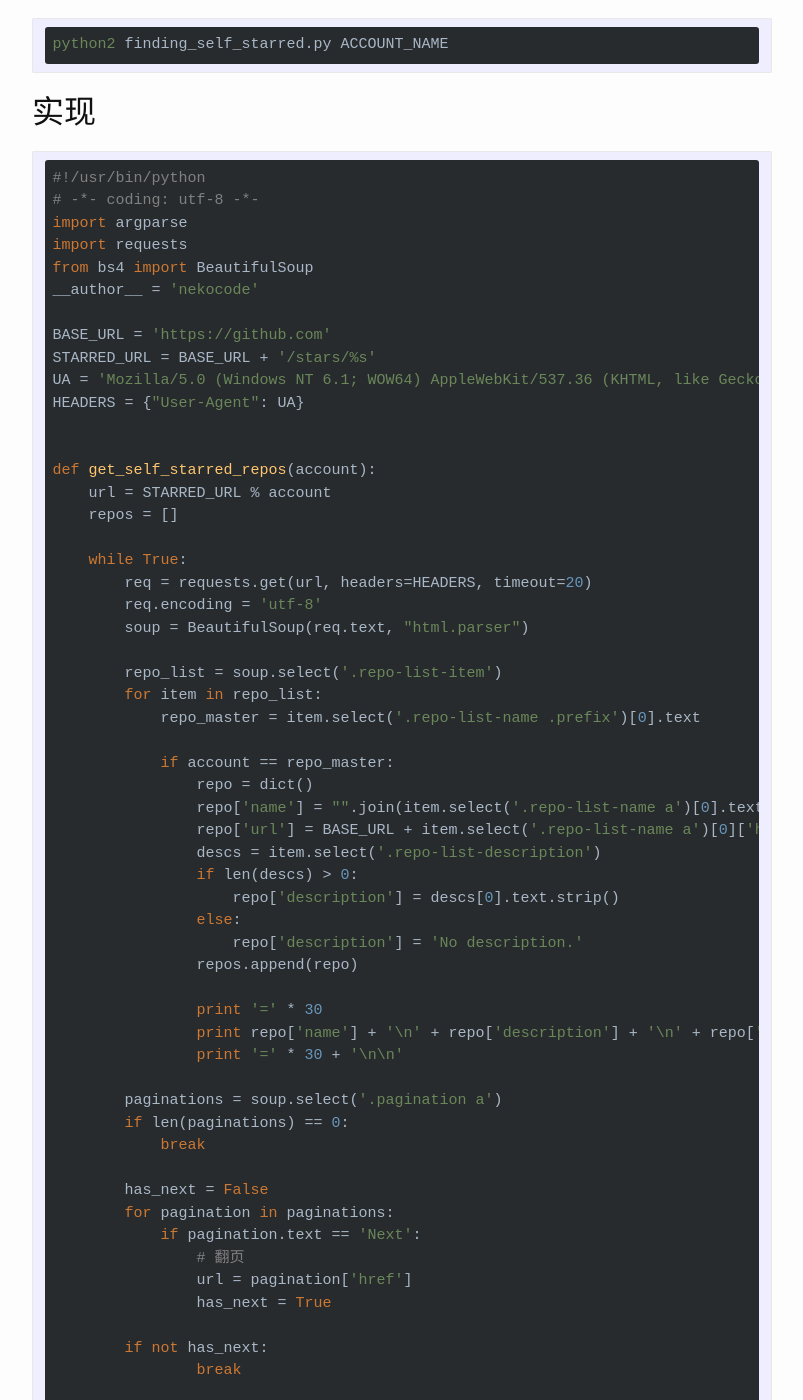
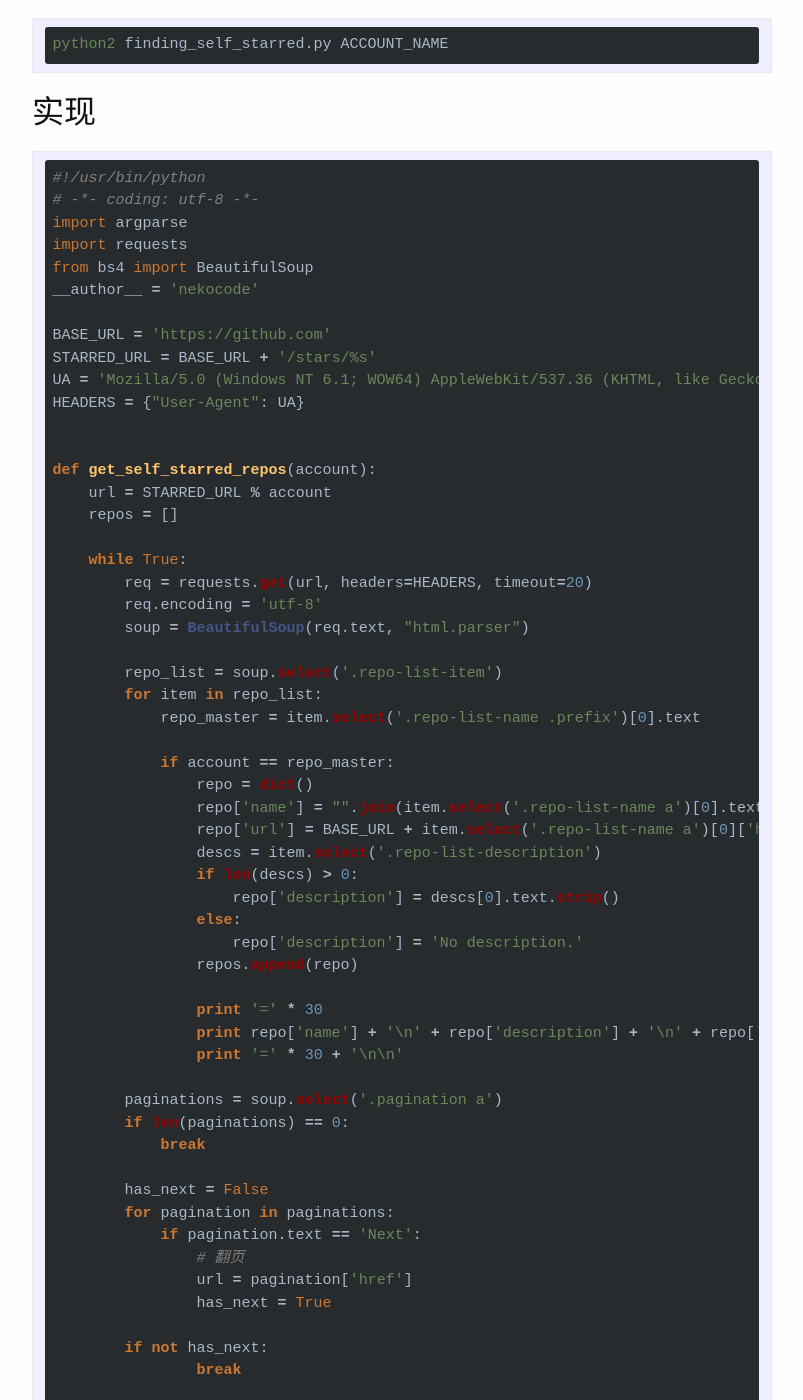
Before and after one commit to lipuwater/blog, a Jekyll site: the page built from _posts/2015-12-11-finding-self-starred.md, in a window 1280 px wide and 1400 px high, scrolled down 1421 px. Shown: the whole window, without its empty margins (238-1041 px from the left). Built offline with Jekyll 4.4.1, drawn with Linux system fonts in a browser that asks for light colours; Markdown is read by kramdown in place of the engine named in the settings; comment, search, counter and statistics services are not loaded; some of the changed text lies outside the part shown.

Commit message:
updated finding-self-starred post

````diff
--- a/_posts/2015-12-11-finding-self-starred.md
+++ b/_posts/2015-12-11-finding-self-starred.md
@@ -17,15 +17,15 @@
 请求某个 Github 账户的 Starred Repositories 页面，通过 BeautifulSoup 解析网页，并通过 **CSS Selector** 语法来定位页面中的 `repo` 元素，分析出所有是用户自身 Star 的仓库。
 
 ## TODO
-- [ ] 多线程加速
+- 多线程加速
 
 ## Usage
-```
+```bash
 python2 finding_self_starred.py ACCOUNT_NAME
 ```
 
 ## 实现
-```
+```python
 #!/usr/bin/python
 # -*- coding: utf-8 -*-
 import argparse
````
